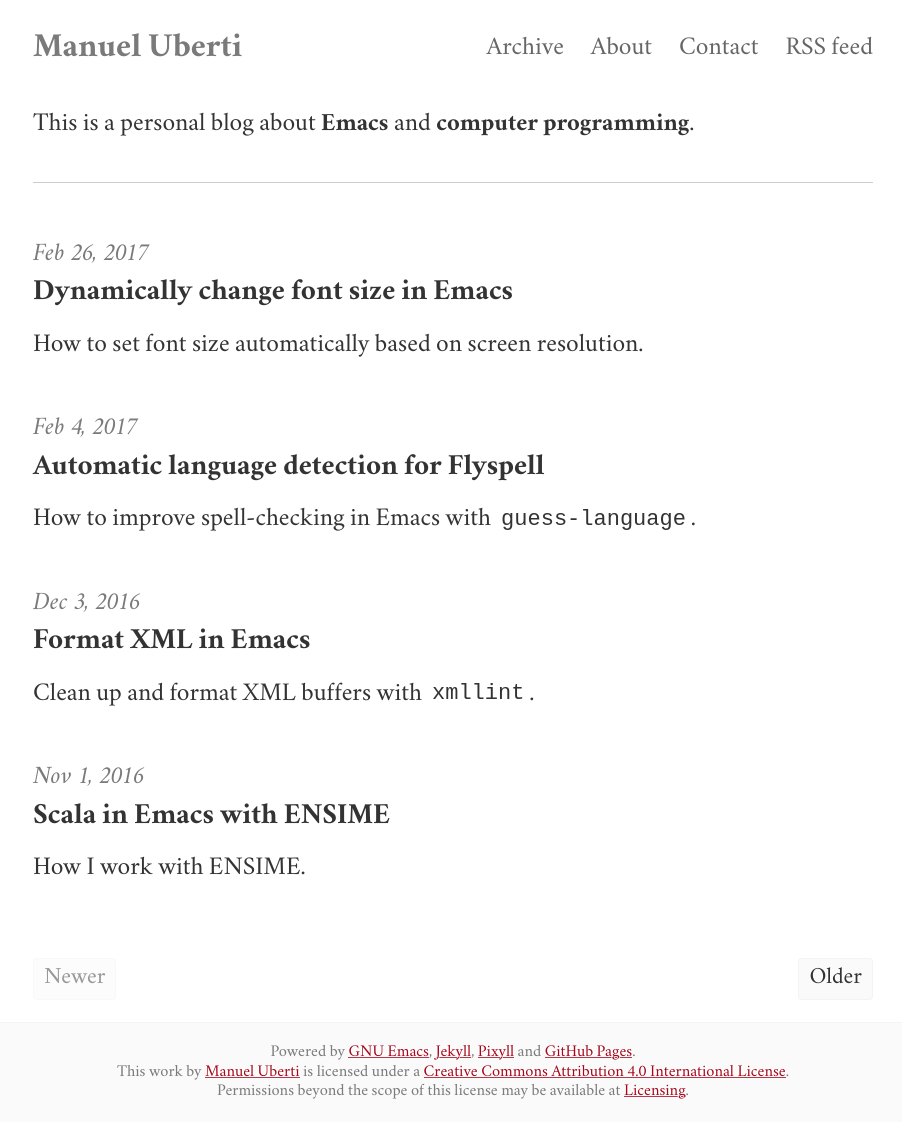
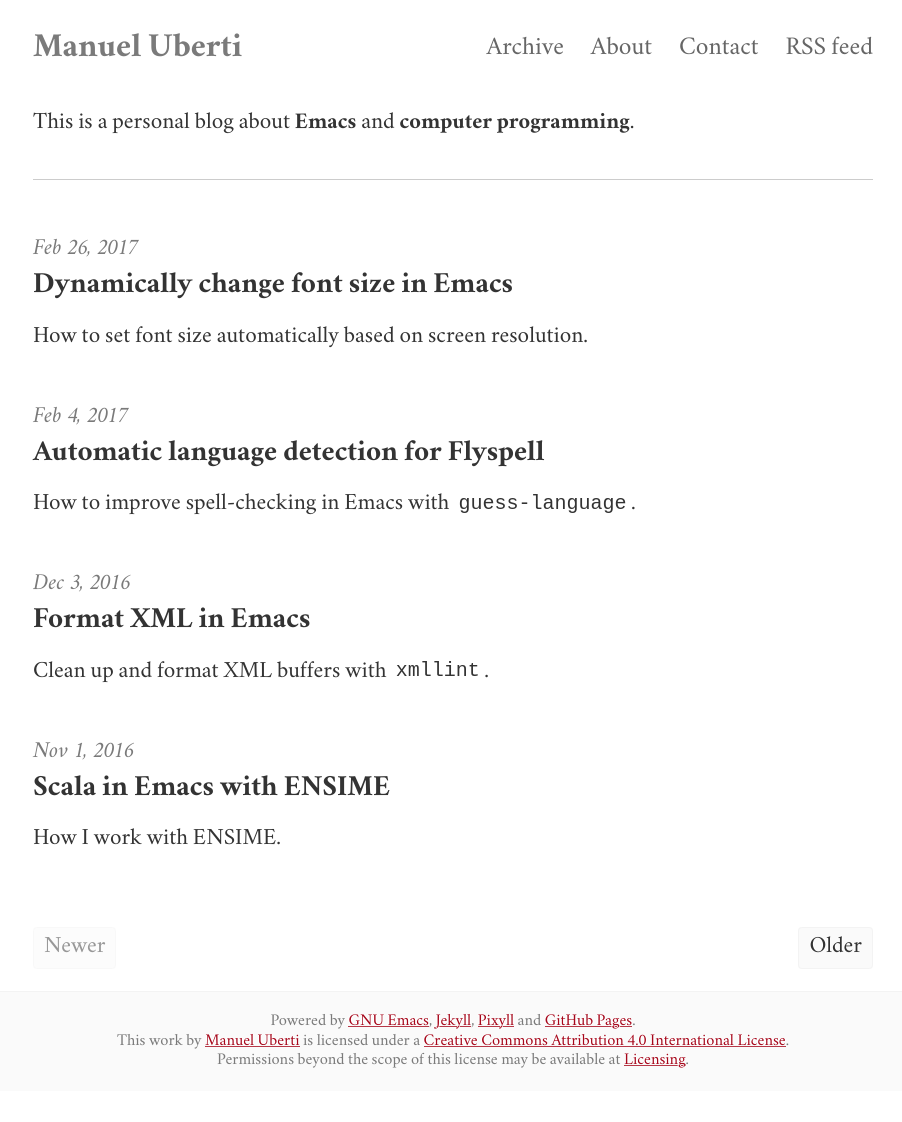
Before and after one commit to manuel-uberti/manuel-uberti.github.io, a Jekyll site: the page built from index.html, in a window 1280 px wide. Shown: the whole page, without its empty margins (187-1089 px from the left). Built offline with Jekyll 4.4.1, drawn with Linux system fonts in a browser that asks for light colours; some web fonts are replaced; the list of posts is cut into pages by our own code; after the commit the page ends 1091 px from its top, so only the background shows below that.

Commit message:
Slightly decrease font size

```diff
--- a/_sass/_variables.scss
+++ b/_sass/_variables.scss
@@ -47,7 +47,7 @@
   font-weight: 600;
 }
 
-$base-font-size: 22px !default;
+$base-font-size: 20px !default;
 $bold-font-weight: bold !default;
 $font-family: 'Crimson', sans-serif !default;
 $line-height: 1.3 !default;
```
